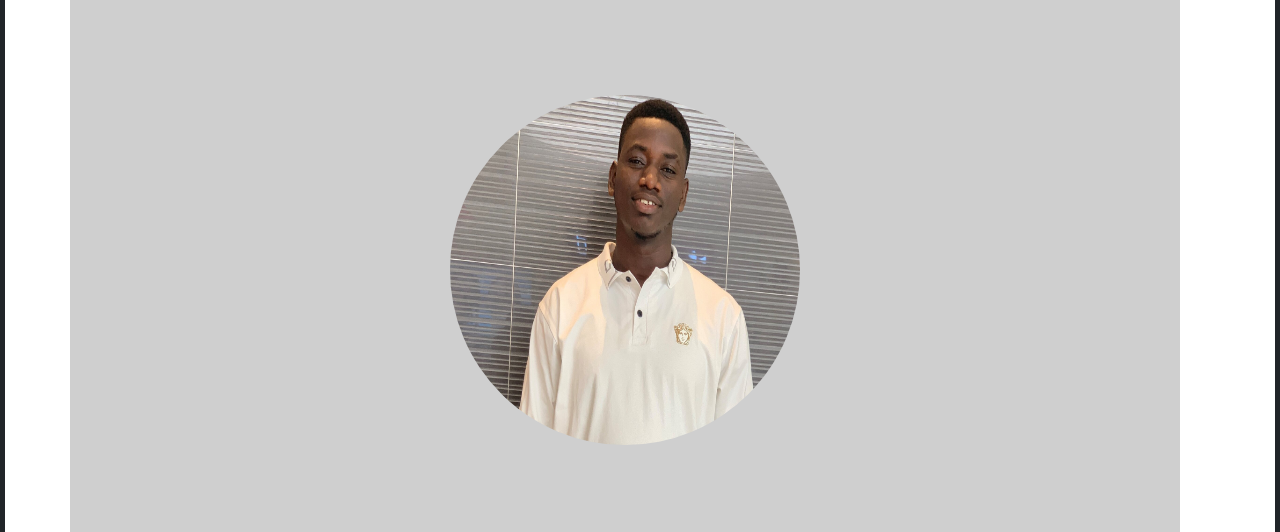
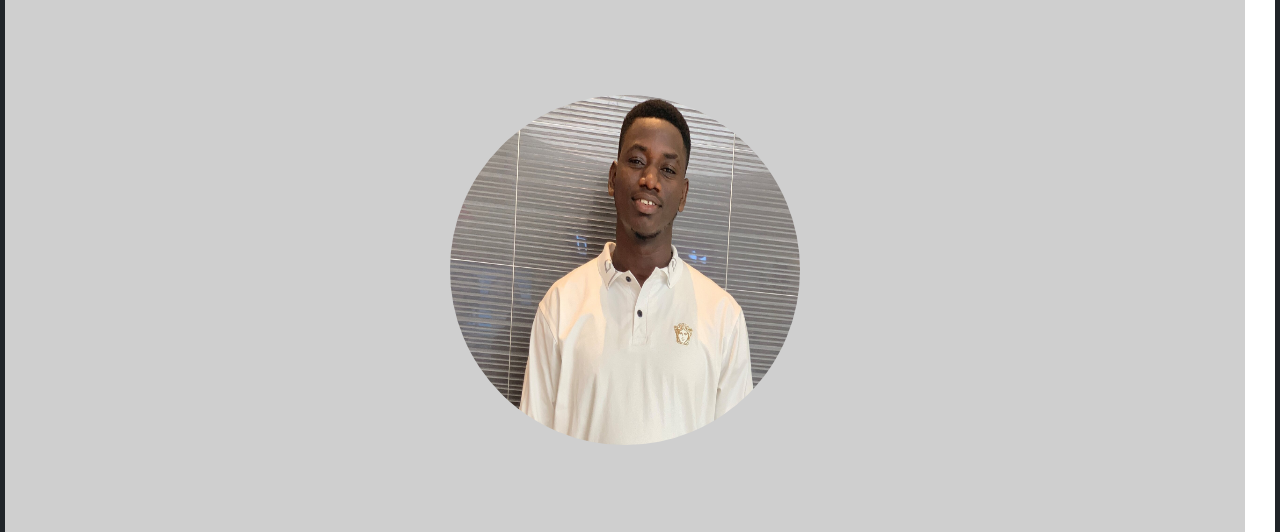
Before and after one commit to DANIDEL-dev/My-Resume-2.0, a plain HTML site: page index.html in a window 1280 px wide. Shown: the part 156-688 px from the top of the page. Drawn offline with nearby package versions, Linux system fonts and the light colour scheme.

Commit message:
Update index.html

```diff
--- a/index.html
+++ b/index.html
@@ -3,7 +3,7 @@
 
 <head>
     <meta charset="UTF-8">
-    <meta name="viewport" content="width=device-width, initial-scale=1.0">
+    <meta name="viewport" content="width=device-width, initial-scale=1">
     <title>Daniel Arinze</title>
     <link rel="stylesheet" href="styles.css">
     <link href="bootstrap.min.css" rel="stylesheet">
@@ -11,7 +11,7 @@
 
 <body>
     <script src="bootstrap.bundle.min.js"></script>
-    <div class="container">
+    <div class="container-fluid">
         <div class="row" id="frame">
             <div class="col-12 col-lg-12">
                 <div>
```
